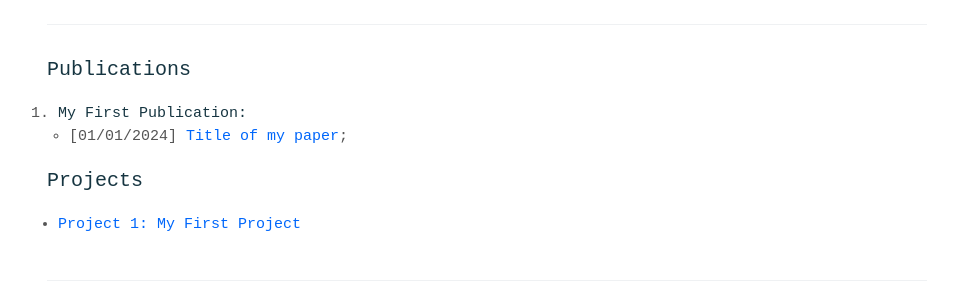
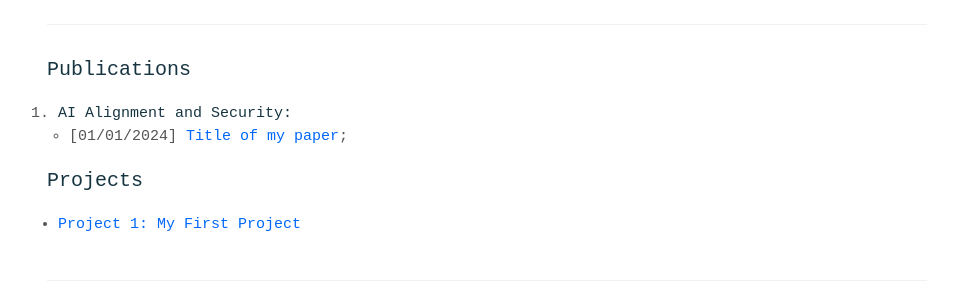
Before and after one commit to j-hussain/j-hussain.github.io, a Jekyll site: the page built from index.md, in a window 1280 px wide. Shown: the part 161-457 px from the top of the page, without its empty margins (153-1111 px from the left). Built offline with Jekyll 4.4.1, drawn with Linux system fonts in a browser that asks for light colours.

Commit message:
Update page titles to Jabir Hussain and rename publication topic

```diff
--- a/index.md
+++ b/index.md
@@ -1,14 +1,13 @@
 ---
 layout: page
 title: Home | Jabir Hussain - Research
-og_image: https://heitorgouvea.me/images/photos/section.jpg
 permalink: /
 description: Personal research website of Jabir Hussain.
 ---
 
 ## Publications
 
-1. __My First Publication:__
+1. __AI Alignment and Security:__
     - [01/01/2024] [Title of my paper](/link/to/paper);
 
 ## Projects
```
Also changed, not shown: _pages/blog.md (+1 -1 lines), _pages/notes.md (+1 -1 lines).
